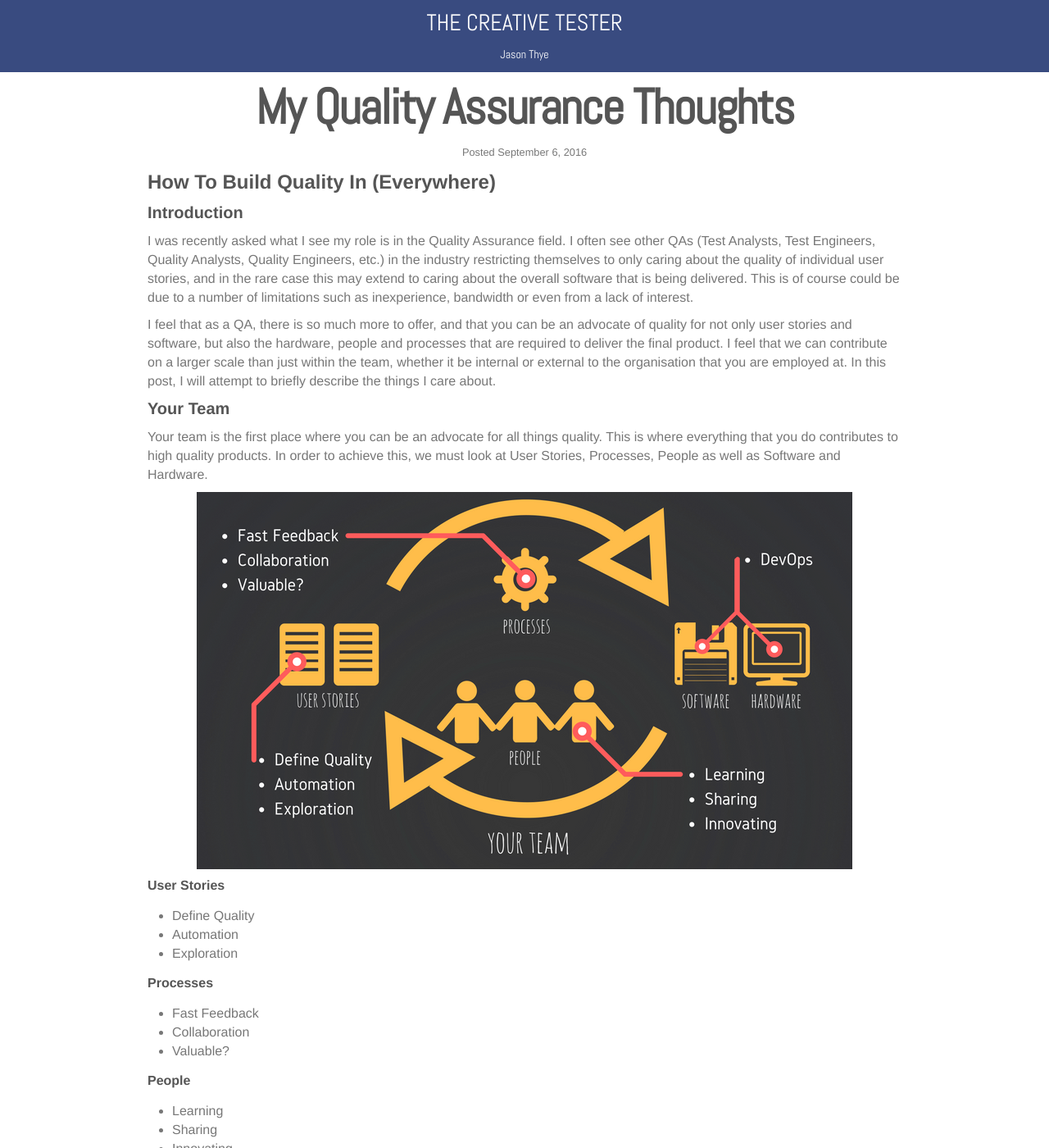
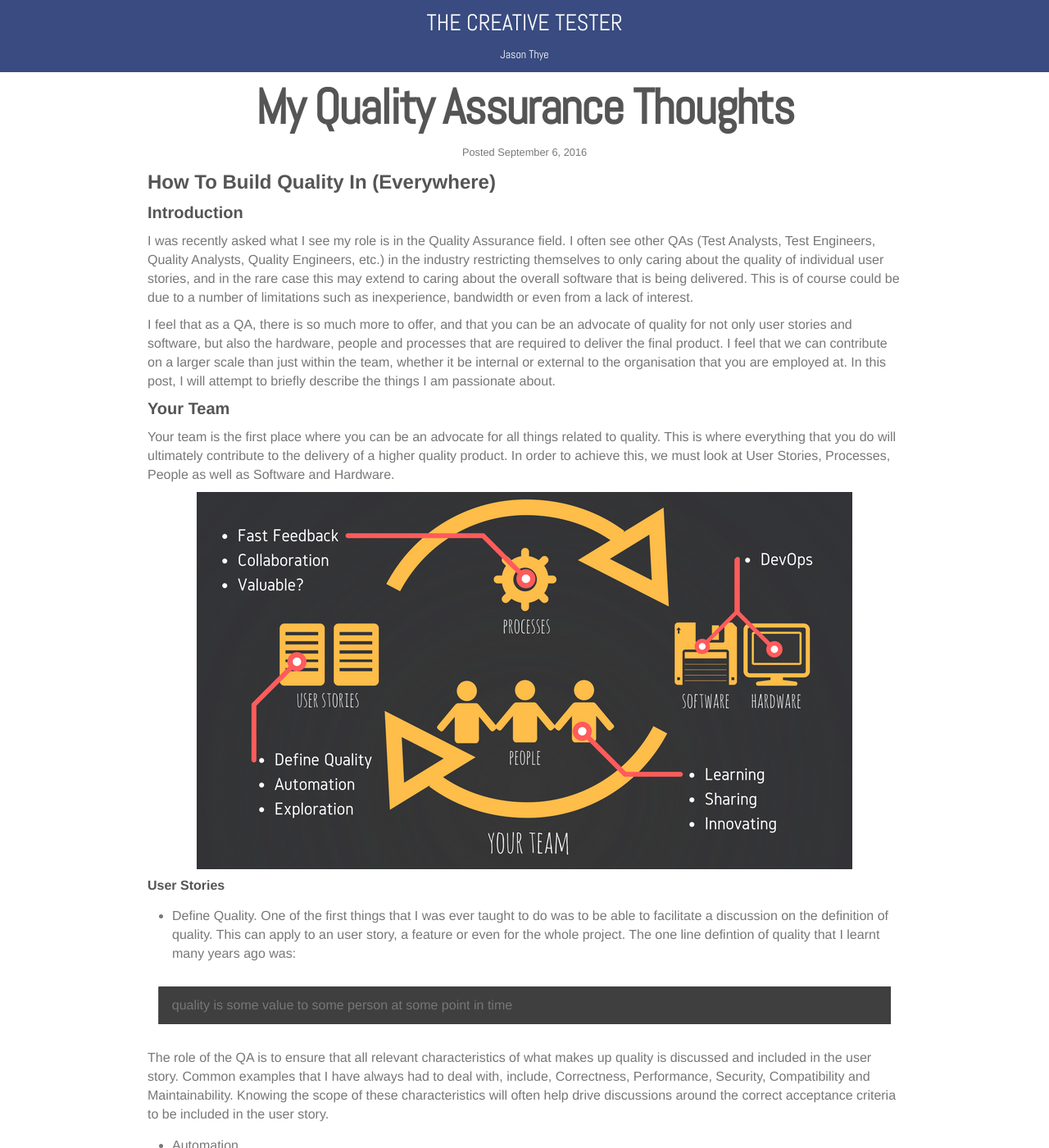
Before and after one commit to the-creative-tester/blog, a Jekyll site: the page built from _posts/2016-09-06-My-Quality-Assurance-Thoughts.md, in a window 1280 px wide and 1400 px high. Shown: the whole window at 82% size. Built offline with Jekyll 4.4.1, drawn with Linux system fonts in a browser that asks for light colours; nearby versions of some CDN libraries; some of the changed text lies outside the part shown.

Commit message:
update post on Quality Assurance Thoughts

```diff
--- a/_posts/2016-09-06-My-Quality-Assurance-Thoughts.md
+++ b/_posts/2016-09-06-My-Quality-Assurance-Thoughts.md
@@ -14,17 +14,21 @@ colour:
 
 I was recently asked what I see my role is in the Quality Assurance field.  I often see other QAs (Test Analysts, Test Engineers, Quality Analysts, Quality Engineers, etc.) in the industry restricting themselves to only caring about the quality of individual user stories, and in the rare case this may extend to caring about the overall software that is being delivered.  This is of course could be due to a number of limitations such as inexperience, bandwidth or even from a lack of interest.
 
-I feel that as a QA, there is so much more to offer, and that you can be an advocate of quality for not only user stories and software, but also the hardware, people and processes that are required to deliver the final product.  I feel that we can contribute on a larger scale than just within the team, whether it be internal or external to the organisation that you are employed at.  In this post, I will attempt to briefly describe the things I care about.
+I feel that as a QA, there is so much more to offer, and that you can be an advocate of quality for not only user stories and software, but also the hardware, people and processes that are required to deliver the final product.  I feel that we can contribute on a larger scale than just within the team, whether it be internal or external to the organisation that you are employed at.  In this post, I will attempt to briefly describe the things I am passionate about.
 
 ### Your Team
 
-Your team is the first place where you can be an advocate for all things quality.  This is where everything that you do contributes to high quality products.  In order to achieve this, we must look at User Stories, Processes, People as well as Software and Hardware.
+Your team is the first place where you can be an advocate for all things related to quality.  This is where everything that you do will ultimately contribute to the delivery of a higher quality product.  In order to achieve this, we must look at User Stories, Processes, People as well as Software and Hardware.
 
 ![Quality Assurance Your Team](../images/Quality-YourTeam.png){: .center-image }
 
 ##### User Stories
 
-* Define Quality
+* Define Quality.  One of the first things that I was ever taught to do was to be able to facilitate a discussion on the definition of quality.  This can apply to an user story, a feature or even for the whole project.  The one line defintion of quality that I learnt many years ago was:
+
+> quality is some value to some person at some point in time
+
+The role of the QA is to ensure that all relevant characteristics of what makes up quality is discussed and included in the user story.  Common examples that I have always had to deal with, include, Correctness, Performance, Security, Compatibility and Maintainability.  Knowing the scope of these characteristics will often help drive discussions around the correct acceptance criteria to be included in the user story.
 * Automation
 * Exploration
 
@@ -57,7 +61,7 @@ Next, your organisation is a place where you can learn and share what other area
 
 ### Your Community
 
-Next, your community is a place where you can learn and share what other organisations are doing in the Quality Assurance field.  It is a place where you can see learn from a diversity of industries and backgrounds, but it also gives you the arena to strive to be the best in your craft.
+Next, your community is a place where you can learn and share what other organisations are doing in the Quality Assurance field.  It is a place where you can see learn from a diversity of industries and backgrounds, but it also gives you the opportunity to give back to the community and the next generation of professionals in the field of Quality Assurance.
 
 ![Quality Assurance Your Community](../images/Quality-YourCommunity.png){: .center-image }
 
```
